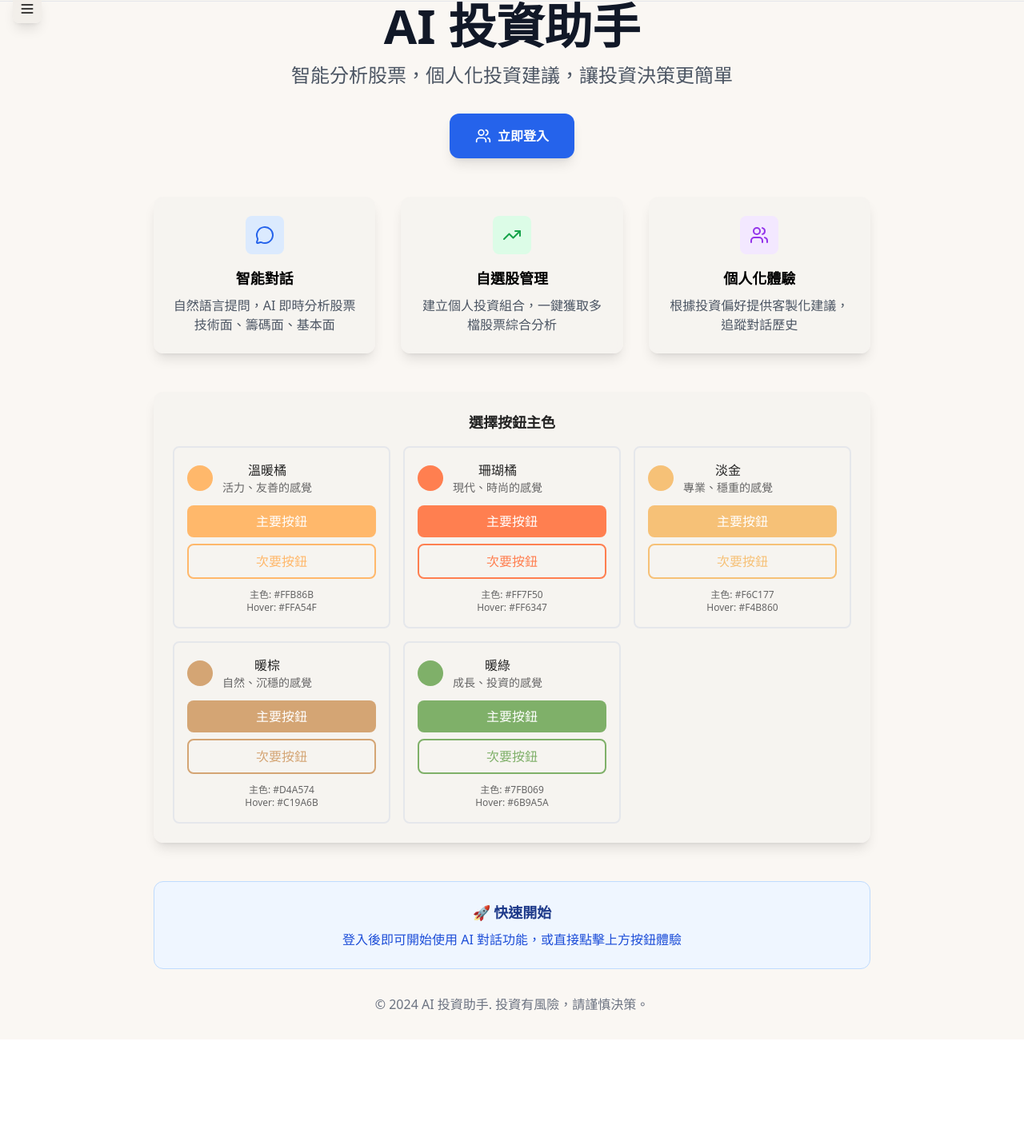
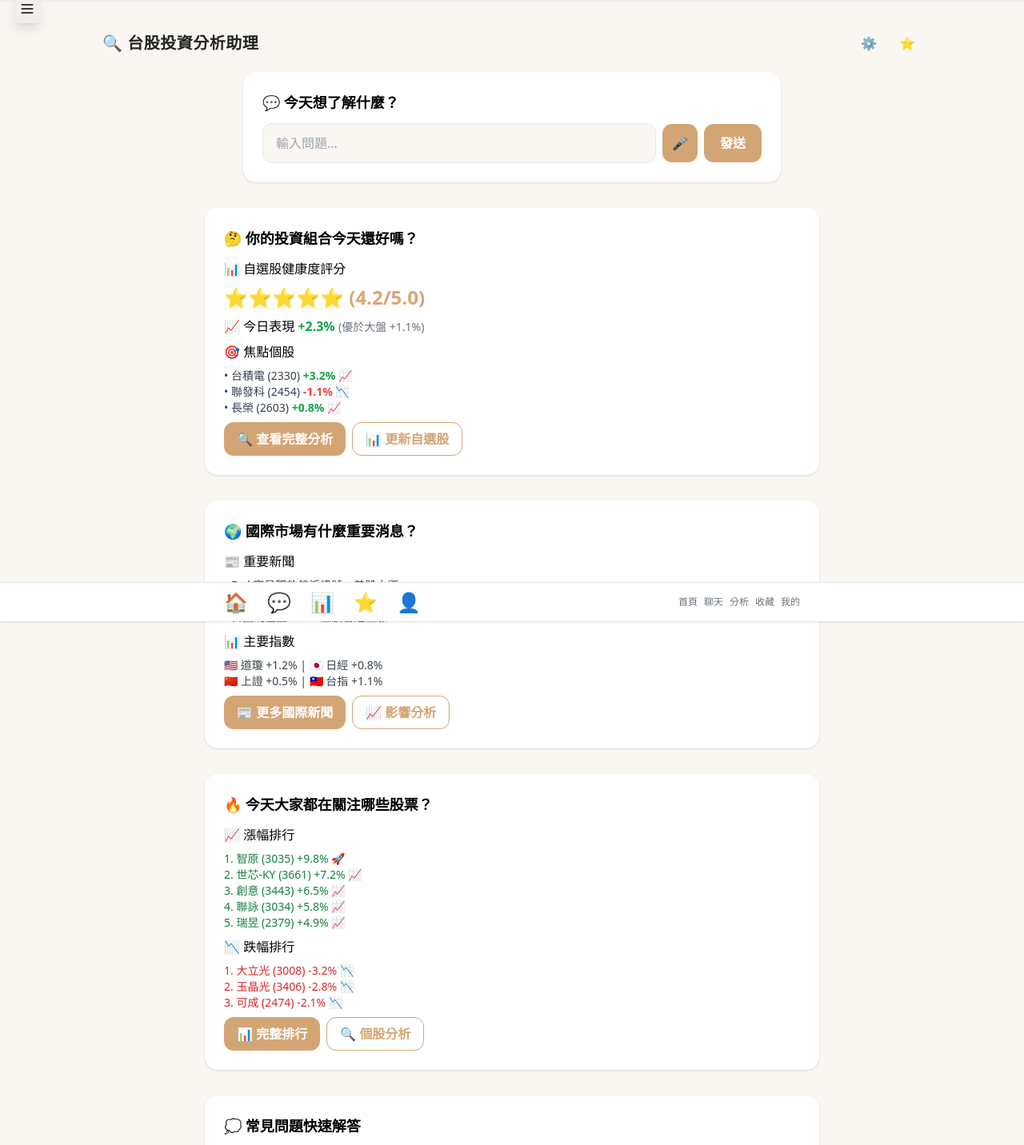
Before and after one commit to hihihowru/ai_chat_twstock, a Next.js app: page / in a window 1280 px wide. Shown: the part 23-1455 px from the top of the page at 80% size. Before the commit the page ends 1323 px from the top, so only its background shows below. Built offline with nearby package versions, Linux system fonts and the light colour scheme.

Commit message:
home page

```diff
--- a/app/page.tsx
+++ b/app/page.tsx
@@ -1,133 +1,135 @@
-'use client'
-
-import { useState, useEffect } from 'react'
-import Link from 'next/link'
-import { MessageCircle, TrendingUp, Users } from 'lucide-react'
-import ColorPreview from './components/ColorPreview'
+import React from 'react';
 
 export default function HomePage() {
-  const [isLoggedIn, setIsLoggedIn] = useState(false)
-  const [isClient, setIsClient] = useState(false)
+  return (
+    <div className="min-h-screen bg-[#FAF7F3] flex flex-col items-center pt-8 pb-24 px-2 md:px-0">
+      {/* 頁首 LOGO 與設定/收藏 */}
+      <header className="w-full max-w-5xl flex items-center justify-between mb-4">
+        <div className="text-xl font-bold tracking-wide text-[#232323]">🔍 台股投資分析助理</div>
+        <div className="flex items-center gap-3">
+          <button className="p-2 rounded-full hover:bg-[#F5F3EF] transition"><span role="img" aria-label="settings">⚙️</span></button>
+          <button className="p-2 rounded-full hover:bg-[#F5F3EF] transition"><span role="img" aria-label="star">⭐</span></button>
+        </div>
+      </header>
 
-  // 檢查是否在客戶端環境
-  useEffect(() => {
-    setIsClient(true)
-    // 檢查登入狀態（簡單版本）
-    const token = localStorage.getItem('cmoney_token')
-    setIsLoggedIn(!!token)
-  }, [])
+      {/* 今天想了解什麼？輸入區 */}
+      <section className="w-full max-w-2xl bg-white rounded-2xl shadow p-6 flex flex-col items-center mb-8">
+        <div className="w-full text-lg font-semibold mb-3 flex items-center gap-2">💬 今天想了解什麼？</div>
+        <div className="w-full flex items-center gap-2">
+          <input
+            className="flex-1 px-4 py-3 rounded-xl border border-gray-200 bg-[#FAF7F3] text-base outline-none focus:ring-2 focus:ring-primary"
+            placeholder="輸入問題..."
+          />
+          <button className="p-3 rounded-xl bg-primary text-white font-bold hover:bg-primary-hover transition flex items-center"><span role="img" aria-label="mic">🎤</span></button>
+          <button className="px-5 py-3 rounded-xl bg-primary text-white font-bold hover:bg-primary-hover transition">發送</button>
+        </div>
+      </section>
 
-  // 主要 CTA 按鈕
-  const MainCTA = () => {
-    // 在服務器端渲染時顯示登入按鈕
-    if (!isClient) {
-      return (
-        <button
-          className="inline-flex items-center px-8 py-4 bg-blue-600 text-white font-semibold rounded-xl shadow-lg"
-        >
-          <Users className="mr-2" size={20} />
-          立即登入
-        </button>
-      )
-    }
-
-    if (isLoggedIn) {
-      return (
-        <Link
-          href="/chat"
-          className="inline-flex items-center px-8 py-4 bg-blue-600 text-white font-semibold rounded-xl shadow-lg hover:bg-blue-700 transition-all duration-200 transform hover:scale-105"
-        >
-          <MessageCircle className="mr-2" size={20} />
-          開始 AI 對話
-        </Link>
-      )
-      } else {
-      return (
-        <button
-          onClick={() => alert('登入功能開發中...')}
-          className="inline-flex items-center px-8 py-4 bg-blue-600 text-white font-semibold rounded-xl shadow-lg hover:bg-blue-700 transition-all duration-200 transform hover:scale-105"
-        >
-          <Users className="mr-2" size={20} />
-          立即登入
-        </button>
-      )
-    }
-  }
-
-  return (
-    <div className="min-h-screen flex flex-col bg-[#FAF7F3]">
-      {/* Hero Section */}
-      <div className="flex-1 flex items-center justify-center px-6">
-        <div className="max-w-4xl mx-auto text-center">
-          {/* Logo/標題 */}
-          <div className="mb-8">
-            <h1 className="text-4xl md:text-6xl font-bold text-gray-900 mb-4">
-              AI 投資助手
-            </h1>
-            <p className="text-xl md:text-2xl text-gray-600 max-w-2xl mx-auto">
-              智能分析股票，個人化投資建議，讓投資決策更簡單
-            </p>
-          </div>
-
-          {/* 主要 CTA */}
-          <div className="mb-12">
-            <MainCTA />
-      </div>
-
-          {/* 功能特色 */}
-          <div className="grid md:grid-cols-3 gap-8 max-w-4xl mx-auto">
-            <div className="bg-[#F5F3EF]/80 backdrop-blur rounded-xl p-6 shadow-lg">
-              <div className="w-12 h-12 bg-blue-100 rounded-lg flex items-center justify-center mb-4 mx-auto">
-                <MessageCircle className="text-blue-600" size={24} />
-                </div>
-              <h3 className="text-lg font-semibold mb-2">智能對話</h3>
-              <p className="text-gray-600">
-                自然語言提問，AI 即時分析股票技術面、籌碼面、基本面
-              </p>
-            </div>
-
-            <div className="bg-[#F5F3EF]/80 backdrop-blur rounded-xl p-6 shadow-lg">
-              <div className="w-12 h-12 bg-green-100 rounded-lg flex items-center justify-center mb-4 mx-auto">
-                <TrendingUp className="text-green-600" size={24} />
-              </div>
-              <h3 className="text-lg font-semibold mb-2">自選股管理</h3>
-              <p className="text-gray-600">
-                建立個人投資組合，一鍵獲取多檔股票綜合分析
-              </p>
-            </div>
-
-            <div className="bg-[#F5F3EF]/80 backdrop-blur rounded-xl p-6 shadow-lg">
-              <div className="w-12 h-12 bg-purple-100 rounded-lg flex items-center justify-center mb-4 mx-auto">
-                <Users className="text-purple-600" size={24} />
-              </div>
-              <h3 className="text-lg font-semibold mb-2">個人化體驗</h3>
-              <p className="text-gray-600">
-                根據投資偏好提供客製化建議，追蹤對話歷史
-              </p>
+      {/* 自選股健康度卡片 */}
+      <section className="w-full max-w-3xl bg-white rounded-2xl shadow p-6 mb-8">
+        <div className="text-lg font-semibold mb-3 flex items-center gap-2">🤔 你的投資組合今天還好嗎？</div>
+        <div className="flex flex-col md:flex-row gap-6">
+          <div className="flex-1">
+            <div className="mb-2 font-medium">📊 自選股健康度評分</div>
+            <div className="mb-2 text-2xl font-bold text-[#DAA574]">⭐⭐⭐⭐⭐ (4.2/5.0)</div>
+            <div className="mb-2 font-medium">📈 今日表現 <span className="text-green-600 font-bold">+2.3%</span> <span className="text-gray-500 text-sm">(優於大盤 +1.1%)</span></div>
+            <div className="mb-2 font-medium">🎯 焦點個股</div>
+            <ul className="mb-2 text-sm text-gray-700">
+              <li>• 台積電 (2330) <span className="text-green-600 font-bold">+3.2%</span> 📈</li>
+              <li>• 聯發科 (2454) <span className="text-red-500 font-bold">-1.1%</span> 📉</li>
+              <li>• 長榮 (2603) <span className="text-green-600 font-bold">+0.8%</span> 📈</li>
+            </ul>
+            <div className="flex gap-2 mt-2">
+              <button className="px-4 py-2 rounded-xl bg-primary text-white font-bold hover:bg-primary-hover transition">🔍 查看完整分析</button>
+              <button className="px-4 py-2 rounded-xl border border-primary text-primary font-bold hover:bg-primary/10 transition">📊 更新自選股</button>
             </div>
           </div>
+        </div>
+      </section>
 
-          {/* 按鈕主色調選擇 */}
-          <div className="mt-12">
-            <ColorPreview />
-          </div>
-
-          {/* 快速開始提示 */}
-          <div className="mt-12 p-6 bg-blue-50 rounded-xl border border-blue-200">
-            <h3 className="text-lg font-semibold text-blue-900 mb-2">
-              🚀 快速開始
-            </h3>
-            <p className="text-blue-700">
-              登入後即可開始使用 AI 對話功能，或直接點擊上方按鈕體驗
-            </p>
+      {/* 國際市場動態卡片 */}
+      <section className="w-full max-w-3xl bg-white rounded-2xl shadow p-6 mb-8">
+        <div className="text-lg font-semibold mb-3 flex items-center gap-2">🌍 國際市場有什麼重要消息？</div>
+        <div className="flex flex-col md:flex-row gap-6">
+          <div className="flex-1">
+            <div className="mb-2 font-medium">📰 重要新聞</div>
+            <ul className="mb-2 text-sm text-gray-700">
+              <li>• Fed 官員釋放鴿派訊號，美股大漲</li>
+              <li>• 中國 Q3 GDP 成長 4.9%，優於預期</li>
+              <li>• 日圓貶值至 150，亞股普遍上漲</li>
+            </ul>
+            <div className="mb-2 font-medium">📊 主要指數</div>
+            <ul className="mb-2 text-sm text-gray-700">
+              <li>🇺🇸 道瓊 +1.2% | 🇯🇵 日經 +0.8%</li>
+              <li>🇨🇳 上證 +0.5% | 🇹🇼 台指 +1.1%</li>
+            </ul>
+            <div className="flex gap-2 mt-2">
+              <button className="px-4 py-2 rounded-xl bg-primary text-white font-bold hover:bg-primary-hover transition">📰 更多國際新聞</button>
+              <button className="px-4 py-2 rounded-xl border border-primary text-primary font-bold hover:bg-primary/10 transition">📈 影響分析</button>
+            </div>
           </div>
         </div>
-      </div>
+      </section>
 
-      {/* Footer */}
-      <div className="py-8 text-center text-gray-500">
-        <p>© 2024 AI 投資助手. 投資有風險，請謹慎決策。</p>
-      </div>
+      {/* 熱門股排行卡片 */}
+      <section className="w-full max-w-3xl bg-white rounded-2xl shadow p-6 mb-8">
+        <div className="text-lg font-semibold mb-3 flex items-center gap-2">🔥 今天大家都在關注哪些股票？</div>
+        <div className="flex flex-col md:flex-row gap-6">
+          <div className="flex-1">
+            <div className="mb-2 font-medium">📈 漲幅排行</div>
+            <ol className="mb-2 text-sm text-green-700 list-decimal list-inside">
+              <li>智原 (3035) +9.8% 🚀</li>
+              <li>世芯-KY (3661) +7.2% 📈</li>
+              <li>創意 (3443) +6.5% 📈</li>
+              <li>聯詠 (3034) +5.8% 📈</li>
+              <li>瑞昱 (2379) +4.9% 📈</li>
+            </ol>
+            <div className="mb-2 font-medium">📉 跌幅排行</div>
+            <ol className="mb-2 text-sm text-red-600 list-decimal list-inside">
+              <li>大立光 (3008) -3.2% 📉</li>
+              <li>玉晶光 (3406) -2.8% 📉</li>
+              <li>可成 (2474) -2.1% 📉</li>
+            </ol>
+            <div className="flex gap-2 mt-2">
+              <button className="px-4 py-2 rounded-xl bg-primary text-white font-bold hover:bg-primary-hover transition">📊 完整排行</button>
+              <button className="px-4 py-2 rounded-xl border border-primary text-primary font-bold hover:bg-primary/10 transition">🔍 個股分析</button>
+            </div>
+          </div>
+        </div>
+      </section>
+
+      {/* 常見問題卡片 */}
+      <section className="w-full max-w-3xl bg-white rounded-2xl shadow p-6 mb-8">
+        <div className="text-lg font-semibold mb-3 flex items-center gap-2">💭 常見問題快速解答</div>
+        <div className="flex flex-wrap gap-2 mb-2">
+          <button className="px-4 py-2 rounded-xl border border-primary text-primary font-bold hover:bg-primary/10 transition">台積電今天為什麼漲？</button>
+          <button className="px-4 py-2 rounded-xl border border-primary text-primary font-bold hover:bg-primary/10 transition">大盤會繼續漲嗎？</button>
+          <button className="px-4 py-2 rounded-xl border border-primary text-primary font-bold hover:bg-primary/10 transition">外資今天買賣超如何？</button>
+          <button className="px-4 py-2 rounded-xl border border-primary text-primary font-bold hover:bg-primary/10 transition">有什麼股票可以關注？</button>
+          <button className="px-4 py-2 rounded-xl border border-primary text-primary font-bold hover:bg-primary/10 transition">我的持股該賣嗎？</button>
+        </div>
+        <button className="mt-2 px-4 py-2 rounded-xl bg-primary text-white font-bold hover:bg-primary-hover transition">更多問題...</button>
+      </section>
+
+      {/* 底部導航 */}
+      <footer className="fixed bottom-0 left-0 w-full bg-white border-t border-gray-200 shadow z-30">
+        <div className="max-w-3xl mx-auto flex justify-between items-center px-6 py-2">
+          <div className="flex gap-6 text-2xl">
+            <button className="text-primary"><span role="img" aria-label="home">🏠</span></button>
+            <button><span role="img" aria-label="chat">💬</span></button>
+            <button><span role="img" aria-label="chart">📊</span></button>
+            <button><span role="img" aria-label="star">⭐</span></button>
+            <button><span role="img" aria-label="user">👤</span></button>
+          </div>
+          <div className="flex gap-2 text-xs text-gray-500">
+            <span>首頁</span>
+            <span>聊天</span>
+            <span>分析</span>
+            <span>收藏</span>
+            <span>我的</span>
+          </div>
+        </div>
+      </footer>
     </div>
-  )
+  );
 }
```
